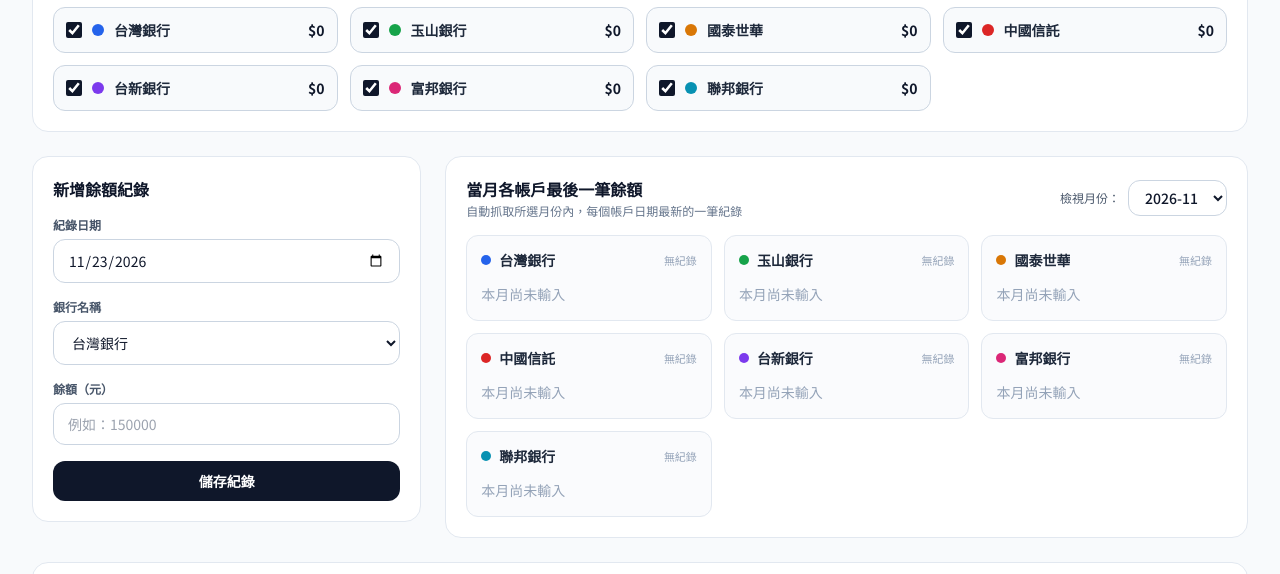
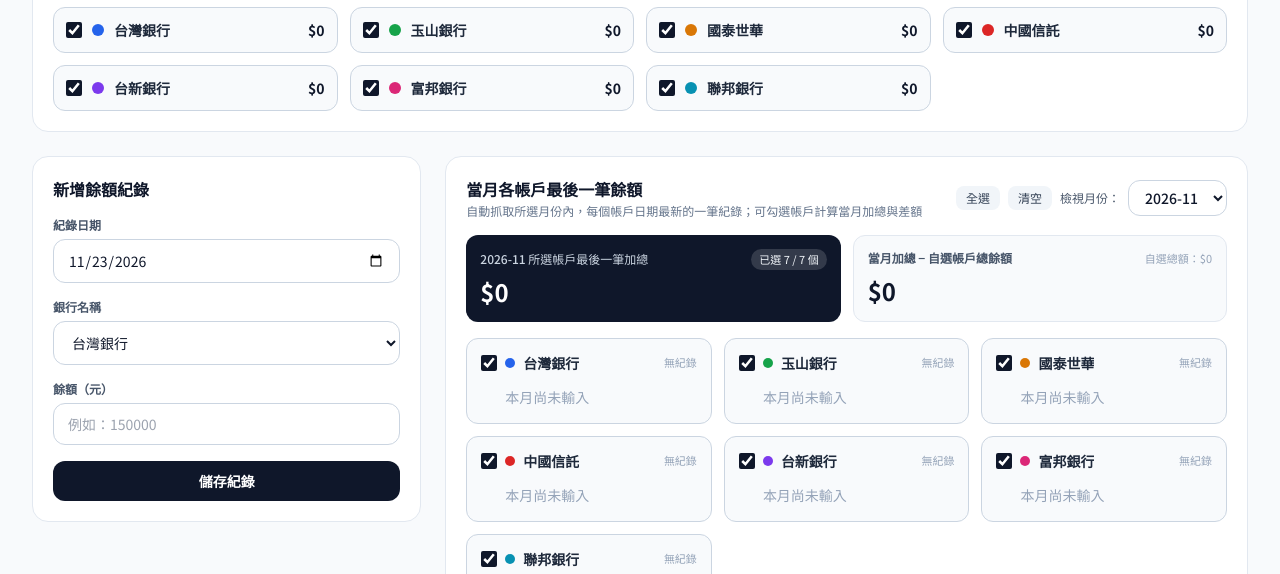
Before and after one commit to ritagit0405/bank-balance-tracker, a plain HTML site: page index.html in a window 1280 px wide. Shown: the part 196-770 px from the top of the page. Drawn offline with nearby package versions, Linux system fonts and the light colour scheme.

Commit message:
add 3 functions

```diff
--- a/index.html
+++ b/index.html
@@ -125,11 +125,32 @@
         <div class="flex flex-col sm:flex-row sm:items-center justify-between gap-3 mb-4">
           <div>
             <h2 class="text-base font-bold text-slate-900">當月各帳戶最後一筆餘額</h2>
-            <p class="text-xs text-slate-500 mt-0.5">自動抓取所選月份內，每個帳戶日期最新的一筆紀錄</p>
+            <p class="text-xs text-slate-500 mt-0.5">自動抓取所選月份內，每個帳戶日期最新的一筆紀錄；可勾選帳戶計算當月加總與差額</p>
           </div>
-          <div class="flex items-center gap-2">
+          <div class="flex flex-wrap items-center gap-2">
+            <button id="btnSnapSelectAll" type="button" class="px-2.5 py-1 text-xs font-medium rounded-lg bg-slate-100 hover:bg-slate-200 text-slate-700 transition">全選</button>
+            <button id="btnSnapClearAll" type="button" class="px-2.5 py-1 text-xs font-medium rounded-lg bg-slate-100 hover:bg-slate-200 text-slate-700 transition">清空</button>
             <label for="snapshotMonthSelect" class="text-xs font-medium text-slate-600">檢視月份：</label>
             <select id="snapshotMonthSelect" class="rounded-xl border border-slate-300 px-3 py-1.5 text-sm bg-white font-medium focus:outline-none focus:ring-2 focus:ring-slate-900"></select>
+          </div>
+        </div>
+
+        <!-- 新增功能 2 & 3：所選月份最後一筆餘額加總 + 減去自選帳戶總餘額 -->
+        <div class="grid grid-cols-1 sm:grid-cols-2 gap-3 mb-4">
+          <div class="p-3.5 rounded-xl bg-slate-900 text-white flex flex-col justify-between">
+            <div class="flex items-center justify-between gap-2">
+              <span id="snapshotSumTitle" class="text-xs font-medium text-slate-300">當月所選帳戶最後一筆加總</span>
+              <span id="snapshotSelectedCount" class="text-[11px] px-2 py-0.5 rounded-full bg-white/15 text-slate-100">已選 0 個</span>
+            </div>
+            <div id="snapshotSelectedSum" class="text-xl sm:text-2xl font-bold tabular-nums mt-1.5">$0</div>
+          </div>
+
+          <div class="p-3.5 rounded-xl border border-slate-200 bg-slate-50 flex flex-col justify-between">
+            <div class="flex items-center justify-between gap-2">
+              <span class="text-xs font-semibold text-slate-600">當月加總 − 自選帳戶總餘額</span>
+              <span id="snapshotDiffTopRef" class="text-[11px] text-slate-400 tabular-nums">自選總額：$0</span>
+            </div>
+            <div id="snapshotDiffAmount" class="text-xl sm:text-2xl font-bold tabular-nums mt-1.5 text-slate-900">$0</div>
           </div>
         </div>
 
@@ -251,6 +272,7 @@
       ACCOUNTS: 'bbt_accounts_v2',
       RECORDS: 'bbt_records_v2',
       SELECTED: 'bbt_selected_banks_v2',
+      SNAP_SELECTED: 'bbt_snap_selected_banks_v1',
       GAS_URL: 'bbt_gas_exec_url_v1'
     };
 
@@ -269,6 +291,8 @@
     let accounts = [];
     let records = [];
     let selectedBanks = new Set();
+    let snapshotSelectedBanks = new Set();
+    let currentTopSelectedTotal = 0;
     let gasUrl = localStorage.getItem(STORAGE_KEYS.GAS_URL) || '';
     let chartMode = 'stacked';
     let balanceChart = null;
@@ -278,13 +302,16 @@
       return 'rec_' + Date.now().toString(36) + '_' + Math.random().toString(36).slice(2, 7);
     }
 
-    function formatCurrency(num) {
+    function formatCurrency(num, withPlus = false) {
       const n = Number(num) || 0;
-      return new Intl.NumberFormat('zh-TW', {
+      const formatted = new Intl.NumberFormat('zh-TW', {
         style: 'currency',
         currency: 'TWD',
         maximumFractionDigits: 0
-      }).format(n);
+      }).format(Math.abs(n));
+      if (n < 0) return '-' + formatted;
+      if (withPlus && n > 0) return '+' + formatted;
+      return formatted;
     }
 
     function setSyncStatus(state, message) {
@@ -302,6 +329,7 @@
       localStorage.setItem(STORAGE_KEYS.ACCOUNTS, JSON.stringify(accounts));
       localStorage.setItem(STORAGE_KEYS.RECORDS, JSON.stringify(records));
       localStorage.setItem(STORAGE_KEYS.SELECTED, JSON.stringify([...selectedBanks]));
+      localStorage.setItem(STORAGE_KEYS.SNAP_SELECTED, JSON.stringify([...snapshotSelectedBanks]));
     }
 
     async function pushToSheets() {
@@ -360,6 +388,7 @@
               })).filter(r => r.date && r.bankName);
             }
             selectedBanks = new Set(accounts.map(a => a.name));
+            snapshotSelectedBanks = new Set(accounts.map(a => a.name));
             saveLocal();
             renderAll();
           }
@@ -385,6 +414,7 @@
       const savedAcc = localStorage.getItem(STORAGE_KEYS.ACCOUNTS);
       const savedRec = localStorage.getItem(STORAGE_KEYS.RECORDS);
       const savedSel = localStorage.getItem(STORAGE_KEYS.SELECTED);
+      const savedSnapSel = localStorage.getItem(STORAGE_KEYS.SNAP_SELECTED);
 
       accounts = savedAcc ? JSON.parse(savedAcc) : structuredClone(DEFAULT_ACCOUNTS);
       records = savedRec ? JSON.parse(savedRec) : [];
@@ -396,10 +426,16 @@
         selectedBanks = new Set(accounts.map(a => a.name));
       }
 
+      if (savedSnapSel) {
+        const parsedSnapSel = JSON.parse(savedSnapSel).filter(name => accounts.some(a => a.name === name));
+        snapshotSelectedBanks = new Set(parsedSnapSel);
+      } else {
+        snapshotSelectedBanks = new Set(accounts.map(a => a.name));
+      }
+
       document.getElementById('recordDate').value = new Date().toISOString().slice(0, 10);
     }
 
-    // 取得某帳戶在指定月份（YYYY-MM）或整體最新的一筆紀錄
     function getLatestRecordForBank(bankName, yearMonth = null) {
       const filtered = records
         .filter(r => r.bankName === bankName && (!yearMonth || r.date.startsWith(yearMonth)))
@@ -420,6 +456,29 @@
     function getAccountColor(bankName) {
       const found = accounts.find(a => a.name === bankName);
       return found ? found.color : '#64748b';
+    }
+
+    function updateSnapshotSummary(ym) {
+      let monthSelectedSum = 0;
+      accounts.forEach(acc => {
+        if (snapshotSelectedBanks.has(acc.name)) {
+          const latest = getLatestRecordForBank(acc.name, ym);
+          if (latest) monthSelectedSum += Number(latest.balance) || 0;
+        }
+      });
+
+      const diff = monthSelectedSum - currentTopSelectedTotal;
+
+      document.getElementById('snapshotSumTitle').textContent = `${ym || '所選月份'} 所選帳戶最後一筆加總`;
+      document.getElementById('snapshotSelectedCount').textContent = `已選 ${snapshotSelectedBanks.size} / ${accounts.length} 個`;
+      document.getElementById('snapshotSelectedSum').textContent = formatCurrency(monthSelectedSum);
+
+      document.getElementById('snapshotDiffTopRef').textContent = `自選總額：${formatCurrency(currentTopSelectedTotal)}`;
+      const diffEl = document.getElementById('snapshotDiffAmount');
+      diffEl.textContent = formatCurrency(diff, true);
+      diffEl.className = 'text-xl sm:text-2xl font-bold tabular-nums mt-1.5 ' + (
+        diff > 0 ? 'text-emerald-600' : diff < 0 ? 'text-rose-600' : 'text-slate-900'
+      );
     }
 
     function renderAccountChips() {
@@ -456,8 +515,12 @@
         container.appendChild(card);
       });
 
+      currentTopSelectedTotal = total;
       document.getElementById('selectedTotalDisplay').textContent = formatCurrency(total);
       document.getElementById('selectedCountBadge').textContent = `已選 ${selectedBanks.size} / ${accounts.length} 個帳戶`;
+
+      const currentYm = document.getElementById('snapshotMonthSelect').value;
+      if (currentYm) updateSnapshotSummary(currentYm);
     }
 
     function renderBankSelects() {
@@ -507,22 +570,37 @@
 
       accounts.forEach(acc => {
         const latest = getLatestRecordForBank(acc.name, ym);
+        const isChecked = snapshotSelectedBanks.has(acc.name);
+
         const item = document.createElement('div');
-        item.className = 'p-3.5 rounded-xl border border-slate-200 bg-slate-50/70 flex flex-col justify-between gap-2';
+        item.className = `p-3.5 rounded-xl border transition cursor-pointer flex flex-col justify-between gap-2 ${
+          isChecked ? 'border-slate-300 bg-slate-50/90' : 'border-slate-200 bg-white opacity-60 hover:opacity-90'
+        }`;
         item.innerHTML = `
           <div class="flex items-center justify-between gap-2">
             <div class="flex items-center gap-2 min-w-0">
+              <input type="checkbox" ${isChecked ? 'checked' : ''} class="w-4 h-4 rounded accent-slate-900 pointer-events-none shrink-0" />
               <span class="w-2.5 h-2.5 rounded-full shrink-0" style="background-color: ${acc.color}"></span>
               <span class="text-sm font-semibold text-slate-800 truncate">${escapeHtml(acc.name)}</span>
             </div>
             <span class="text-[11px] text-slate-400 shrink-0">${latest ? latest.date : '無紀錄'}</span>
           </div>
-          <div class="text-lg font-bold text-slate-900 tabular-nums">
+          <div class="text-lg font-bold text-slate-900 tabular-nums pl-6">
             ${latest ? formatCurrency(latest.balance) : '<span class="text-sm font-normal text-slate-400">本月尚未輸入</span>'}
           </div>
         `;
+
+        item.addEventListener('click', () => {
+          if (snapshotSelectedBanks.has(acc.name)) snapshotSelectedBanks.delete(acc.name);
+          else snapshotSelectedBanks.add(acc.name);
+          saveLocal();
+          renderMonthSnapshot();
+        });
+
         grid.appendChild(item);
       });
+
+      updateSnapshotSummary(ym);
     }
 
     function renderChart() {
@@ -738,6 +816,10 @@
             selectedBanks.delete(oldName);
             selectedBanks.add(newName);
           }
+          if (snapshotSelectedBanks.has(oldName)) {
+            snapshotSelectedBanks.delete(oldName);
+            snapshotSelectedBanks.add(newName);
+          }
         });
 
         delBtn.addEventListener('click', () => {
@@ -749,6 +831,7 @@
           if (!confirm(msg)) return;
           accounts.splice(idx, 1);
           selectedBanks.delete(targetName);
+          snapshotSelectedBanks.delete(targetName);
           renderAccountListEditor();
         });
 
@@ -769,6 +852,7 @@
       }
       accounts.push({ name, color });
       selectedBanks.add(name);
+      snapshotSelectedBanks.add(name);
       nameInput.value = '';
       renderAccountListEditor();
     });
@@ -777,6 +861,7 @@
       if (!confirm('確定要恢復為預設 7 個帳戶嗎？（現有歷史紀錄會保留）')) return;
       accounts = structuredClone(DEFAULT_ACCOUNTS);
       selectedBanks = new Set(accounts.map(a => a.name));
+      snapshotSelectedBanks = new Set(accounts.map(a => a.name));
       renderAccountListEditor();
     });
 
@@ -843,6 +928,18 @@
       renderChart();
     });
 
+    document.getElementById('btnSnapSelectAll').addEventListener('click', () => {
+      snapshotSelectedBanks = new Set(accounts.map(a => a.name));
+      saveLocal();
+      renderMonthSnapshot();
+    });
+
+    document.getElementById('btnSnapClearAll').addEventListener('click', () => {
+      snapshotSelectedBanks.clear();
+      saveLocal();
+      renderMonthSnapshot();
+    });
+
     document.getElementById('snapshotMonthSelect').addEventListener('change', renderMonthSnapshot);
     document.getElementById('filterBankSelect').addEventListener('change', renderRecordsTable);
     document.getElementById('filterMonthSelect').addEventListener('change', renderRecordsTable);
@@ -882,6 +979,7 @@
         if (Array.isArray(data.accounts)) accounts = data.accounts;
         if (Array.isArray(data.records)) records = data.records;
         selectedBanks = new Set(accounts.map(a => a.name));
+        snapshotSelectedBanks = new Set(accounts.map(a => a.name));
         await persistAndSync();
         alert('JSON 備份匯入完成！');
       } catch (err) {
```
